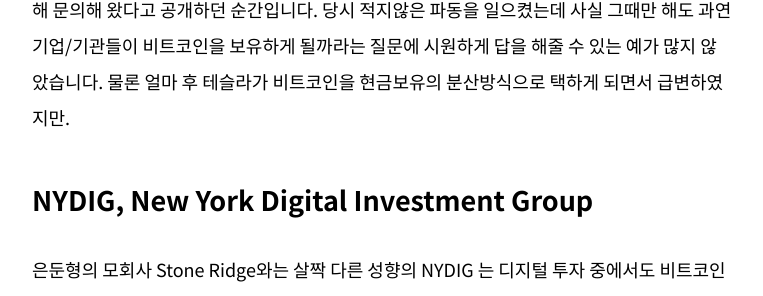
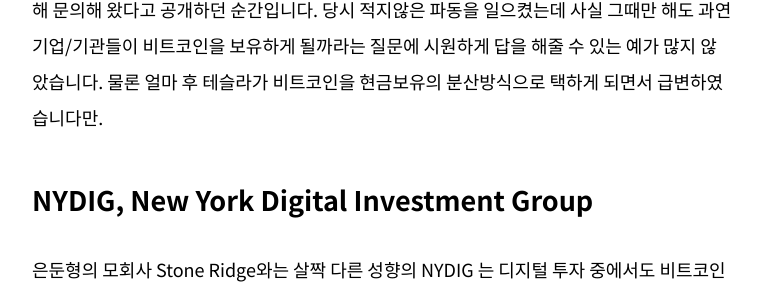
Before and after one commit to onebitco/onebitco.github.io, a Jekyll site: the page built from _posts/2021-06-30-nydig.md, in a window 1280 px wide and 900 px high, scrolled down 1406 px. Shown: the part 336-632 px from the top of the window, without its empty margins (258-1021 px from the left). Built offline with Jekyll 4.4.1, drawn with Linux system fonts in a browser that asks for light colours; comment, search, counter and statistics services are not loaded; some of the changed text lies outside the part shown.

Commit message:
change word

```diff
--- a/_posts/2021-06-30-nydig.md
+++ b/_posts/2021-06-30-nydig.md
@@ -19,7 +19,7 @@ Ross Stevens 인터뷰
 <iframe width="560" height="315" src="https://www.youtube.com/embed/lkZLm_0ynXQ" title="YouTube video player" frameborder="0" allow="accelerometer; autoplay; clipboard-write; encrypted-media; gyroscope; picture-in-picture" allowfullscreen></iframe>
 </div>
 
-로스 스티븐스가 비트계에 알려진 것은 2021년 2월 Microstrategy 가 주관하는 [비트코인 기업 이벤트](https://www.microstrategy.com/en/bitcoin/bitcoin-for-corporations)에서 [Michael Saylor 와의 인터뷰](https://www.microstrategy.com/en/bitcoin/videos/bitcoin-macro-strategy)를 통해 비트코인은 새로운 언어이며 이제 자신은 "비트코인으로 생각하고 말하게 되었다" 라고 밝히면서 여러 기관들과 큰손들이 비트코인 구매에 대해 문의해 왔다고 공개하던 순간입니다. 당시 적지않은 파동을 일으켰는데 사실 그때만 해도 과연 기업/기관들이 비트코인을 보유하게 될까라는 질문에 시원하게 답을 해줄 수 있는 예가 많지 않았습니다.  물론 얼마 후 테슬라가 비트코인을 현금보유의 분산방식으로 택하게 되면서 급변하였지만.
+로스 스티븐스가 비트계에 알려진 것은 2021년 2월 Microstrategy 가 주관하는 [비트코인 기업 이벤트](https://www.microstrategy.com/en/bitcoin/bitcoin-for-corporations)에서 [Michael Saylor 와의 인터뷰](https://www.microstrategy.com/en/bitcoin/videos/bitcoin-macro-strategy)를 통해 비트코인은 새로운 언어이며 이제 자신은 "비트코인으로 생각하고 말하게 되었다" 라고 밝히면서 여러 기관들과 큰손들이 비트코인 구매에 대해 문의해 왔다고 공개하던 순간입니다. 당시 적지않은 파동을 일으켰는데 사실 그때만 해도 과연 기업/기관들이 비트코인을 보유하게 될까라는 질문에 시원하게 답을 해줄 수 있는 예가 많지 않았습니다.  물론 얼마 후 테슬라가 비트코인을 현금보유의 분산방식으로 택하게 되면서 급변하였습니다만.
 
 
 
```
